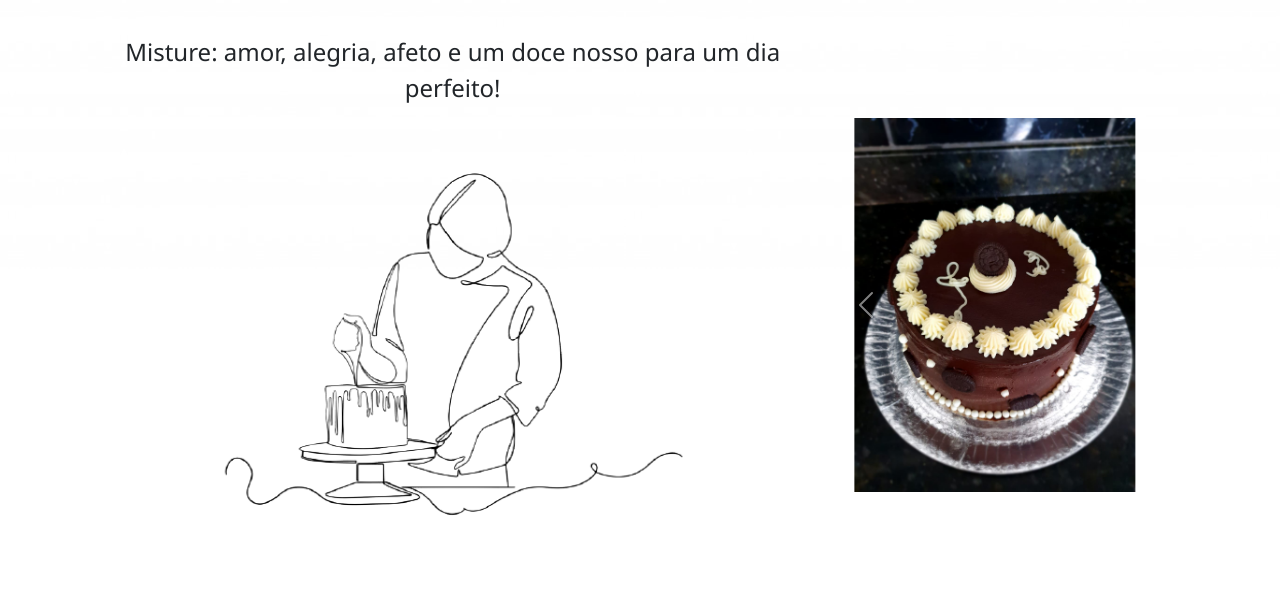
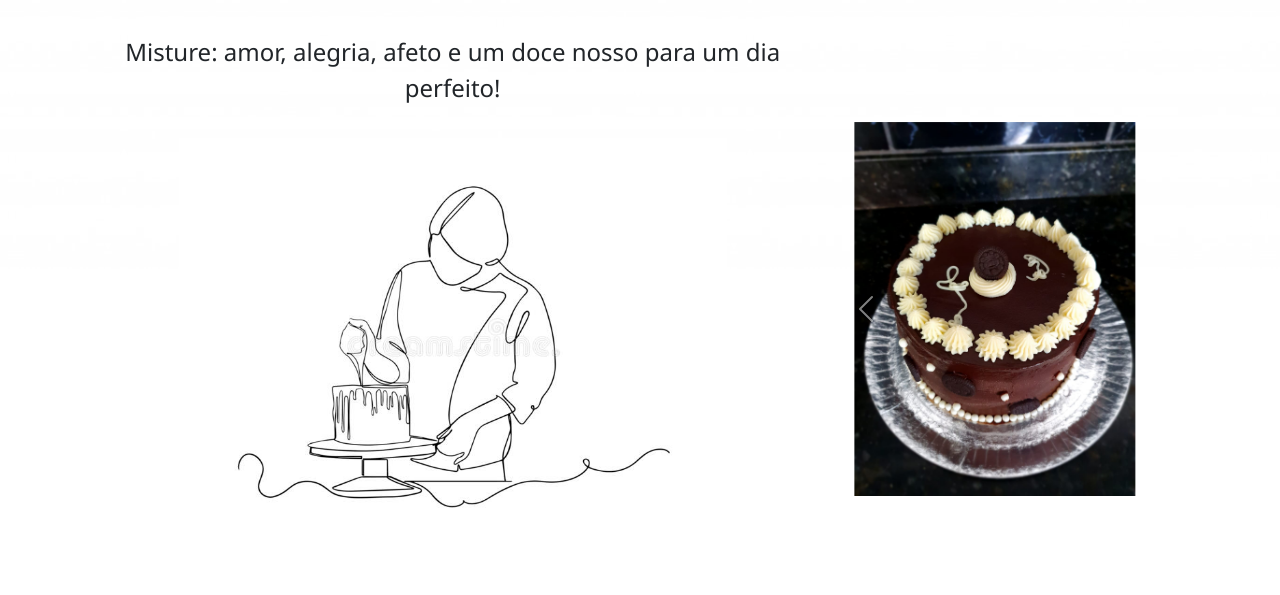
Before and after one commit to JuRibeiro/projetoMimosBootstrap, a plain HTML site: page index.html in a window 1280 px wide. Shown: the part 357-952 px from the top of the page. Drawn offline with nearby package versions, Linux system fonts and the light colour scheme.

Commit message:
alteração padding de imagem

```diff
--- a/index.html
+++ b/index.html
@@ -90,11 +90,11 @@
         <div class="col-md-8 d-flex justify-content-center">
 
             <div class="text-center">
-                <p class="fonteTamanho">
+                <p class="fonteTamanho ">
                     Misture: amor, alegria, afeto e um doce nosso para um dia perfeito!
                 </p>
 
-                <img src="./assets/img/desenhandoBolo.png" width="80%" height="80%" alt="Desenho de uma confeiteira decorando um bolo">
+                <img src="./assets/img/desenhoBolo.jpg" width="80%" height="80%" alt="Desenho de uma confeiteira decorando um bolo" class="p-3">
 
             </div>
 
```
